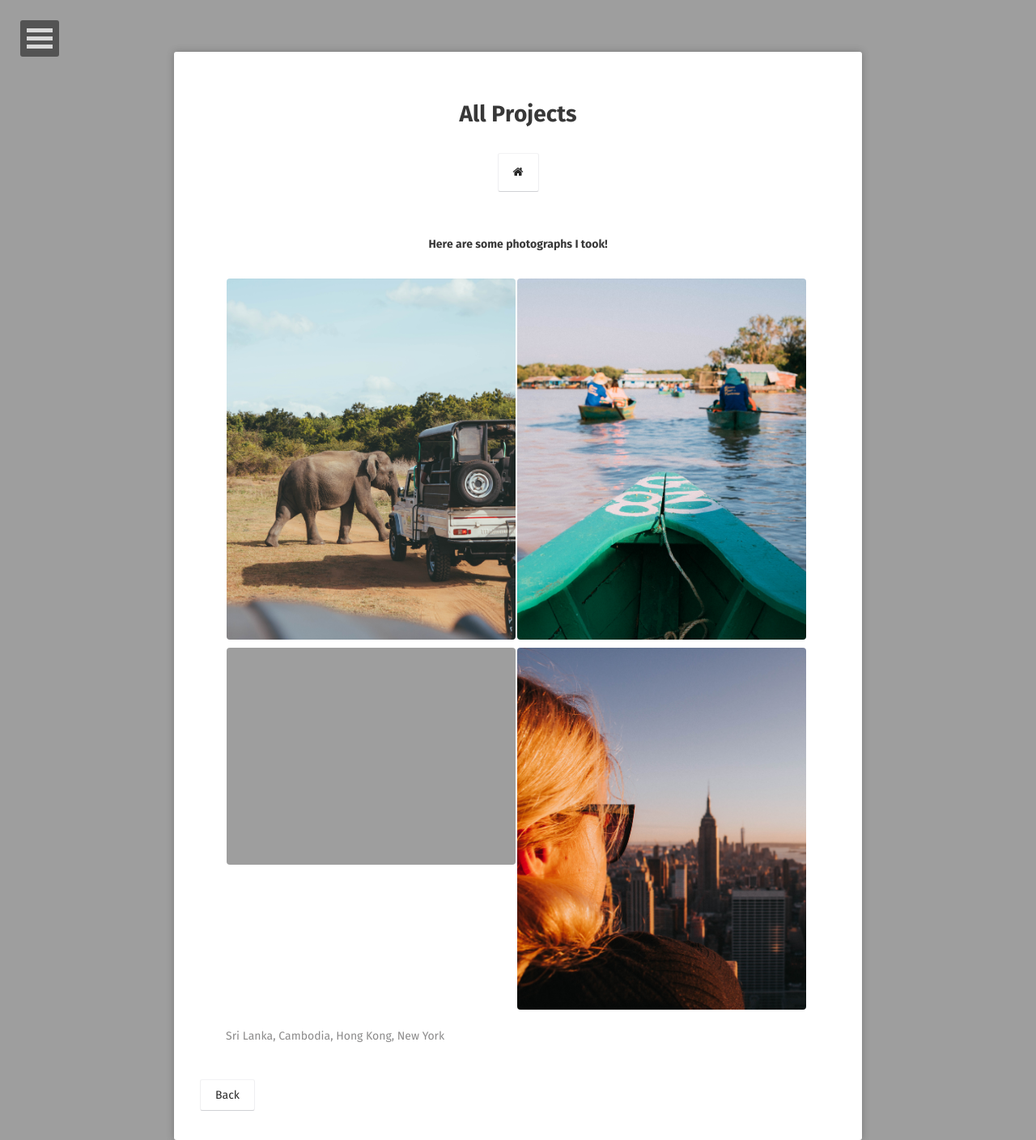
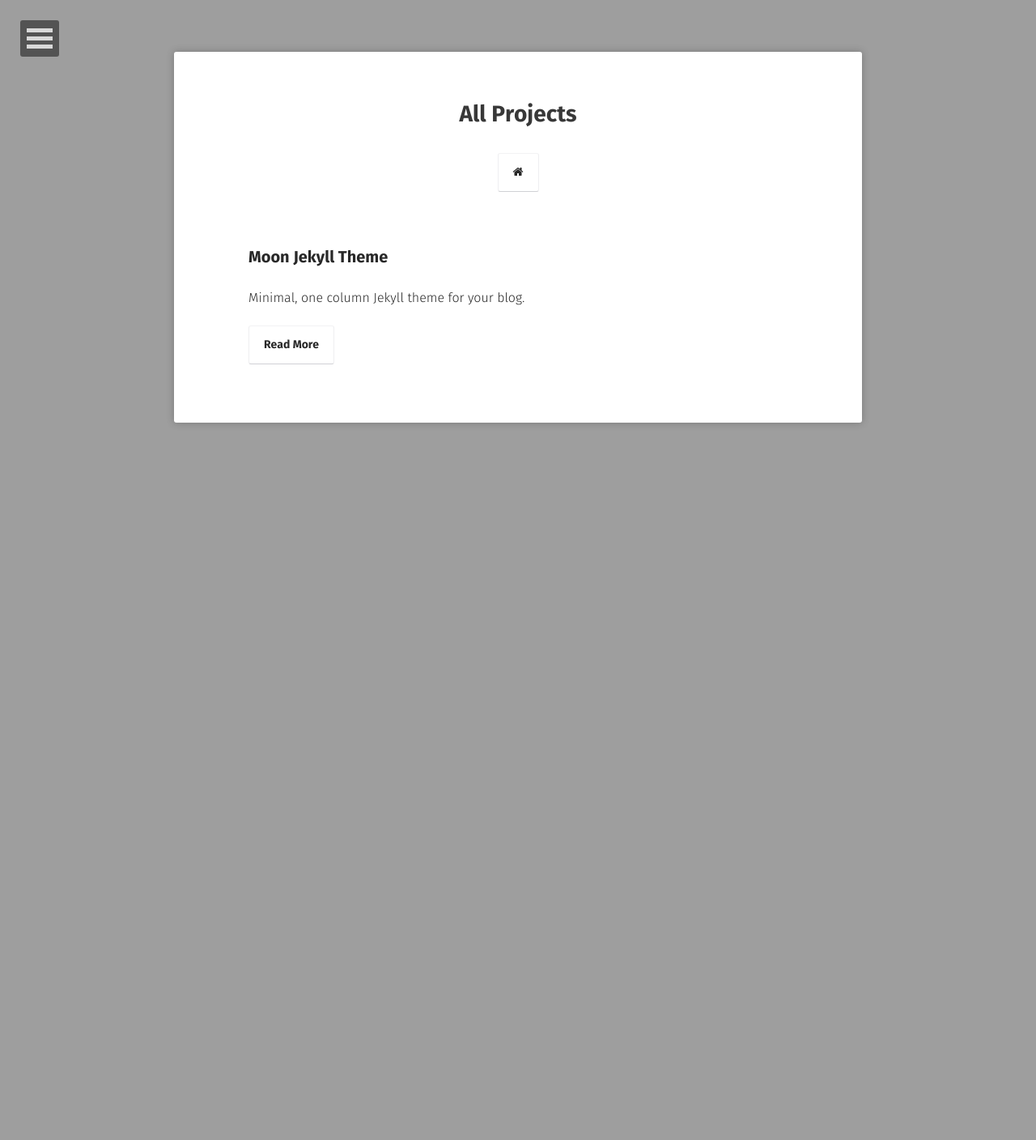
Before and after one commit to incheony/incheony.github.io, a Jekyll site: the page built from projects/index.md, in a window 1280 px wide. Shown: the whole page at 81% size. Built offline with Jekyll 4.4.1, drawn with Linux system fonts in a browser that asks for light colours; some web fonts are replaced; after the commit the page ends 964 px from its top, so only the background shows below that.

Commit message:
Update project.html

```diff
--- a/_layouts/project.html
+++ b/_layouts/project.html
@@ -13,7 +13,7 @@ layout: compress
     {% include nav.html %}
     <!-- Header -->
     <header class="header" role="banner">
-        <div class="wrapper2 animated fadeIn">
+        <div class="wrapper animated fadeIn">
             <div class="content">
                 <div class="post-title">
                     <h1>{{ page.title }}</h1>
@@ -21,30 +21,24 @@ layout: compress
                         <i class="fa fa-home"></i>
                     </a>
                 </div>
-             <h4><center>Here are some photographs I took!</center></h4>
-            {% capture images %}
-            https://incheony.github.io/assets/img/sri.jpg
-            https://incheony.github.io/assets/img/cam.jpg
-            https://incheony.github.io/assets/img/hk.jpg
-            https://incheony.github.io/assets/img/ny.jpg
-            {% endcapture %}
-            {% include gallery images=images caption="Sri Lanka, Cambodia, Hong Kong, New York" cols=2 %}
-
-           </div>
-            <a href="https://incheony.github.io/" class="btn zoombtn">Back</a>
+                <div class="post-list">
+                    {% for post in site.posts %}
+                        {% if post.project %}
+                    <ul>
+                        <li class="wow fadeInLeft" data-wow-duration="1.5s">
+                            <a class="zoombtn" href="{{ site.url }}{{ post.url }}">{{ post.title }}</a>
+                            <p>{{ post.excerpt }}</p>
+                            <a href="{{ site.url }}{{ post.url }}" class="btn zoombtn">Read More</a>
+                        </li>
+                    </ul>
+                      {% endif %}
+                    {% endfor %}
+                </div>
+            </div>
         </div>
     </header>
     {% include scripts.html %}
     <script src="{{ site.url }}/assets/js/wow.min.js"></script>
     <script type="text/javascript">(new WOW).init();</script>
-    <script>if (desktopModeTF == "true") {document.write(
-    '<button onclick="undesktopMode()" style="width:100%;font-size: 3em;padding:2em;border: gray solid .3em;">Mobile Version</button>'
-     );}</script>
-    <script>
-    function undesktopMode() {
-    document.cookie="DesktopMode=false";
-    location.reload();
-    }
-    </script>
 </body>
 </html>
```
